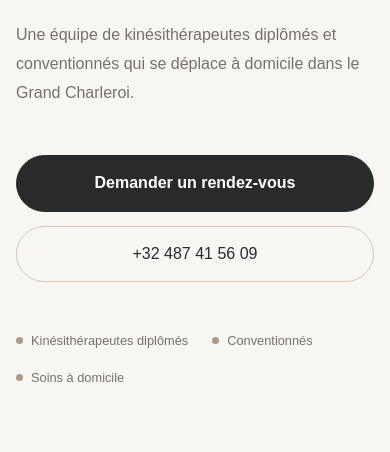
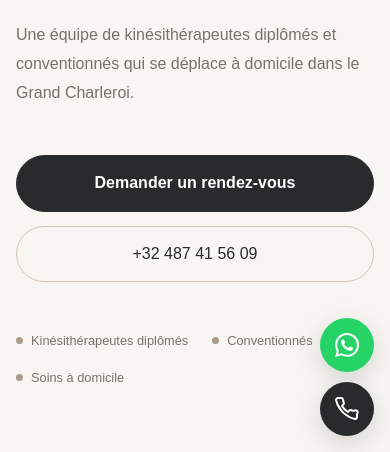
Before and after one commit to BilalKaouass/kinedomicile, an Astro site: page / in a window 390 px wide. Shown: the part 392-844 px from the top of the page. Built offline with nearby package versions, Linux system fonts and the light colour scheme; Astro itself is replaced by a stand-in of ours.

Commit message:
Ajout boutons flottants WhatsApp et telephone

```diff
--- /dev/null
+++ b/src/components/FloatingContact.astro
@@ -0,0 +1,66 @@
+
+---
+import { site } from "../data/site";
+
+const phone = site.phone;
+const whatsappNumber = phone.replace(/\D/g, "");
+
+const message = encodeURIComponent(
+  "Bonjour, je souhaiterais obtenir un rendez-vous de kinésithérapie à domicile dans le Grand Charleroi. Pouvez-vous me renseigner sur vos disponibilités ? Merci."
+);
+
+const whatsappUrl =
+  `https://wa.me/${whatsappNumber}?text=${message}`;
+---
+
+<div class="floating-contact" aria-label="Contact rapide">
+
+  <!-- WhatsApp -->
+  <a
+    href={whatsappUrl}
+    class="floating-contact__button floating-contact__whatsapp"
+    target="_blank"
+    rel="noopener noreferrer"
+    aria-label="Contacter Kinedomicile sur WhatsApp"
+    title="Écrivez-nous sur WhatsApp"
+  >
+
+<svg
+  xmlns="http://www.w3.org/2000/svg"
+  width="24"
+  height="24"
+  viewBox="0 0 24 24"
+  fill="currentColor"
+  aria-hidden="true"
+>
+  <path d="M20.52 3.48A11.86 11.86 0 0 0 12.05 0C5.46 0 .1 5.35.1 11.94c0 2.1.55 4.16 1.6 5.97L0 24l6.25-1.64a11.9 11.9 0 0 0 5.8 1.48h.01c6.59 0 11.94-5.35 11.94-11.94a11.87 11.87 0 0 0-3.48-8.42ZM12.06 21.82a9.9 9.9 0 0 1-5.05-1.38l-.36-.21-3.71.97.99-3.62-.23-.37a9.9 9.9 0 0 1-1.52-5.27c0-5.46 4.44-9.9 9.9-9.9a9.84 9.84 0 0 1 7 2.9 9.84 9.84 0 0 1 2.9 7c0 5.46-4.44 9.88-9.92 9.88Zm5.43-7.4c-.3-.15-1.77-.87-2.04-.97-.27-.1-.47-.15-.67.15-.2.3-.77.97-.94 1.17-.17.2-.35.22-.65.07-.3-.15-1.26-.46-2.4-1.47-.89-.79-1.49-1.76-1.66-2.06-.17-.3-.02-.46.13-.61.14-.13.3-.35.45-.52.15-.17.2-.3.3-.5.1-.2.05-.37-.02-.52-.08-.15-.67-1.62-.92-2.22-.24-.58-.48-.5-.67-.51h-.57c-.2 0-.52.07-.79.37-.27.3-1.04 1.02-1.04 2.49s1.07 2.89 1.22 3.09c.15.2 2.1 3.21 5.1 4.5.71.31 1.27.49 1.7.63.71.22 1.35.19 1.86.12.57-.09 1.77-.72 2.02-1.42.25-.7.25-1.3.17-1.42-.07-.12-.27-.2-.57-.35Z"/>
+</svg>
+
+    <span class="floating-contact__label">WhatsApp</span>
+  </a>
+
+  <!-- Téléphone -->
+  <a
+    href={`tel:${phone}`}
+    class="floating-contact__button floating-contact__phone"
+    aria-label={`Appeler Kinedomicile au ${site.phoneDisplay}`}
+    title="Appeler Kinedomicile"
+  >
+    <svg
+      xmlns="http://www.w3.org/2000/svg"
+      width="23"
+      height="23"
+      viewBox="0 0 24 24"
+      fill="none"
+      stroke="currentColor"
+      stroke-width="2"
+      stroke-linecap="round"
+      stroke-linejoin="round"
+      aria-hidden="true"
+    >
+      <path d="M22 16.92v3a2 2 0 0 1-2.18 2A19.79 19.79 0 0 1 11.19 18a19.5 19.5 0 0 1-6-6A19.79 19.79 0 0 1 1.09 3.18 2 2 0 0 1 3.08 1h3a2 2 0 0 1 2 1.72c.12.96.35 1.9.68 2.79a2 2 0 0 1-.45 2.11L7.04 8.91a16 16 0 0 0 6 6l1.27-1.27a2 2 0 0 1 2.11-.45c.89.33 1.83.56 2.79.68A2 2 0 0 1 22 16.92z"/>
+    </svg>
+    <span class="floating-contact__label">Appeler</span>
+  </a>
+
+</div>
--- a/src/layouts/BaseLayout.astro
+++ b/src/layouts/BaseLayout.astro
@@ -1,9 +1,11 @@
 
 ---
 import "../styles/global.css";
+
 import Header from "../components/Header.astro";
 import Footer from "../components/Footer.astro";
 import SEOHead from "../components/SEOHead.astro";
+import FloatingContact from "../components/FloatingContact.astro";
 
 interface Props {
   title: string;
@@ -19,7 +21,7 @@ const {
 
 const pageUrl = canonical
   ? new URL(canonical, Astro.site).href
-  : Astro.url.href;
+  : new URL(Astro.url.pathname, Astro.site ?? Astro.url).href;
 ---
 
 <!doctype html>
@@ -42,30 +44,18 @@ const pageUrl = canonical
       href={pageUrl}
     />
 
-    <meta
-      property="og:title"
-      content={title}
-    />
+    <meta property="og:title" content={title} />
 
     <meta
       property="og:description"
       content={description}
     />
 
-    <meta
-      property="og:type"
-      content="website"
-    />
+    <meta property="og:type" content="website" />
 
-    <meta
-      property="og:url"
-      content={pageUrl}
-    />
+    <meta property="og:url" content={pageUrl} />
 
-    <meta
-      property="og:locale"
-      content="fr_BE"
-    />
+    <meta property="og:locale" content="fr_BE" />
 
     <title>{title}</title>
 
@@ -74,8 +64,10 @@ const pageUrl = canonical
       type="image/svg+xml"
       href="/favicon.svg"
     />
+
+    <SEOHead />
   </head>
-<SEOHead />
+
   <body>
     <Header />
 
@@ -84,5 +76,7 @@ const pageUrl = canonical
     </main>
 
     <Footer />
+
+    <FloatingContact />
   </body>
 </html>
--- a/src/styles/global.css
+++ b/src/styles/global.css
@@ -1062,3 +1062,122 @@ textarea {
   height: 1px !important;
   overflow: hidden !important;
 }
+
+
+/* --------------------------------
+   FLOATING CONTACT
+-------------------------------- */
+
+.floating-contact {
+  position: fixed;
+  right: 24px;
+  bottom: 24px;
+  z-index: 50;
+
+  display: flex;
+  flex-direction: column;
+  align-items: flex-end;
+  gap: 12px;
+}
+
+.floating-contact__button {
+  display: inline-flex;
+  align-items: center;
+  justify-content: center;
+  gap: 10px;
+
+  min-width: 56px;
+  min-height: 56px;
+  padding: 14px 18px;
+
+  border-radius: 999px;
+  color: #fff;
+  font-size: 14px;
+  font-weight: 600;
+  text-decoration: none;
+
+  box-shadow: 0 8px 28px rgba(0, 0, 0, 0.15);
+  transition: transform 0.2s, box-shadow 0.2s;
+}
+
+.floating-contact__button:hover {
+  transform: translateY(-3px);
+  box-shadow: 0 12px 32px rgba(0, 0, 0, 0.2);
+}
+
+.floating-contact__button:focus-visible {
+  outline: 3px solid var(--gold);
+  outline-offset: 4px;
+}
+
+.floating-contact__whatsapp {
+  background: #25d366;
+}
+
+.floating-contact__phone {
+  background: var(--charcoal);
+}
+
+.floating-contact__button svg {
+  flex-shrink: 0;
+}
+
+/* Sur ordinateur : WhatsApp uniquement */
+@media (min-width: 768px) {
+  .floating-contact__phone {
+    display: none;
+  }
+}
+
+/* Sur téléphone : deux boutons ronds */
+@media (max-width: 767px) {
+  .floating-contact {
+    right: 16px;
+    bottom: calc(16px + env(safe-area-inset-bottom));
+    gap: 10px;
+  }
+
+  .floating-contact__button {
+    width: 54px;
+    height: 54px;
+    min-width: 54px;
+    min-height: 54px;
+    padding: 12px;
+  }
+
+  .floating-contact__label {
+    display: none;
+  }
+}
+
+@media (prefers-reduced-motion: reduce) {
+  .floating-contact__button {
+    transition: none;
+  }
+}
+
+
+/* Ajustement du bouton WhatsApp */
+
+.floating-contact__button {
+  line-height: 1;
+  white-space: nowrap;
+}
+
+.floating-contact__button svg {
+  display: block;
+  width: 24px;
+  height: 24px;
+  flex-shrink: 0;
+}
+
+.floating-contact__label {
+  display: inline-block;
+  line-height: 1.2;
+}
+
+@media (max-width: 767px) {
+  .floating-contact__label {
+    display: none;
+  }
+}
```
Lines whose indentation alone changed are shown as unchanged.
